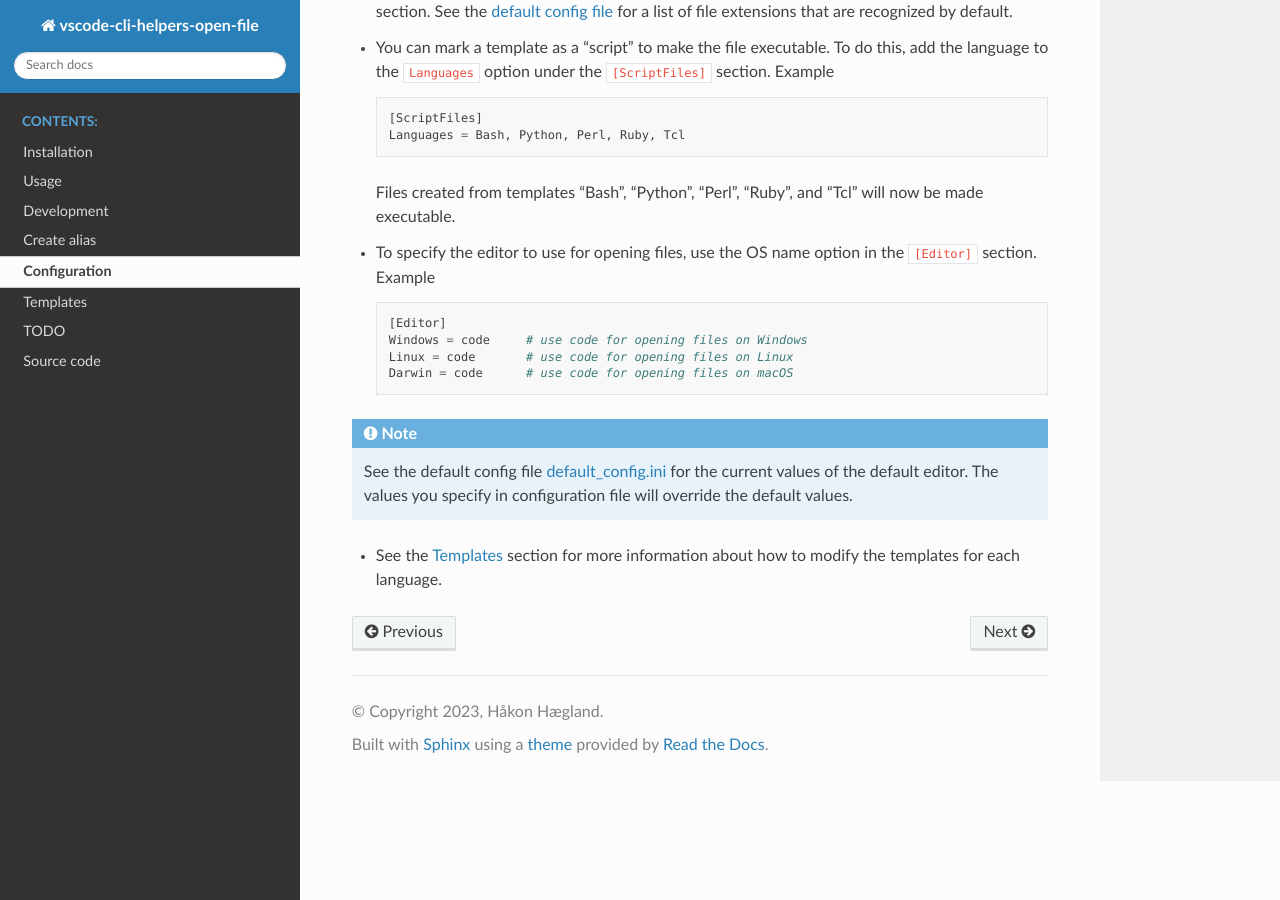
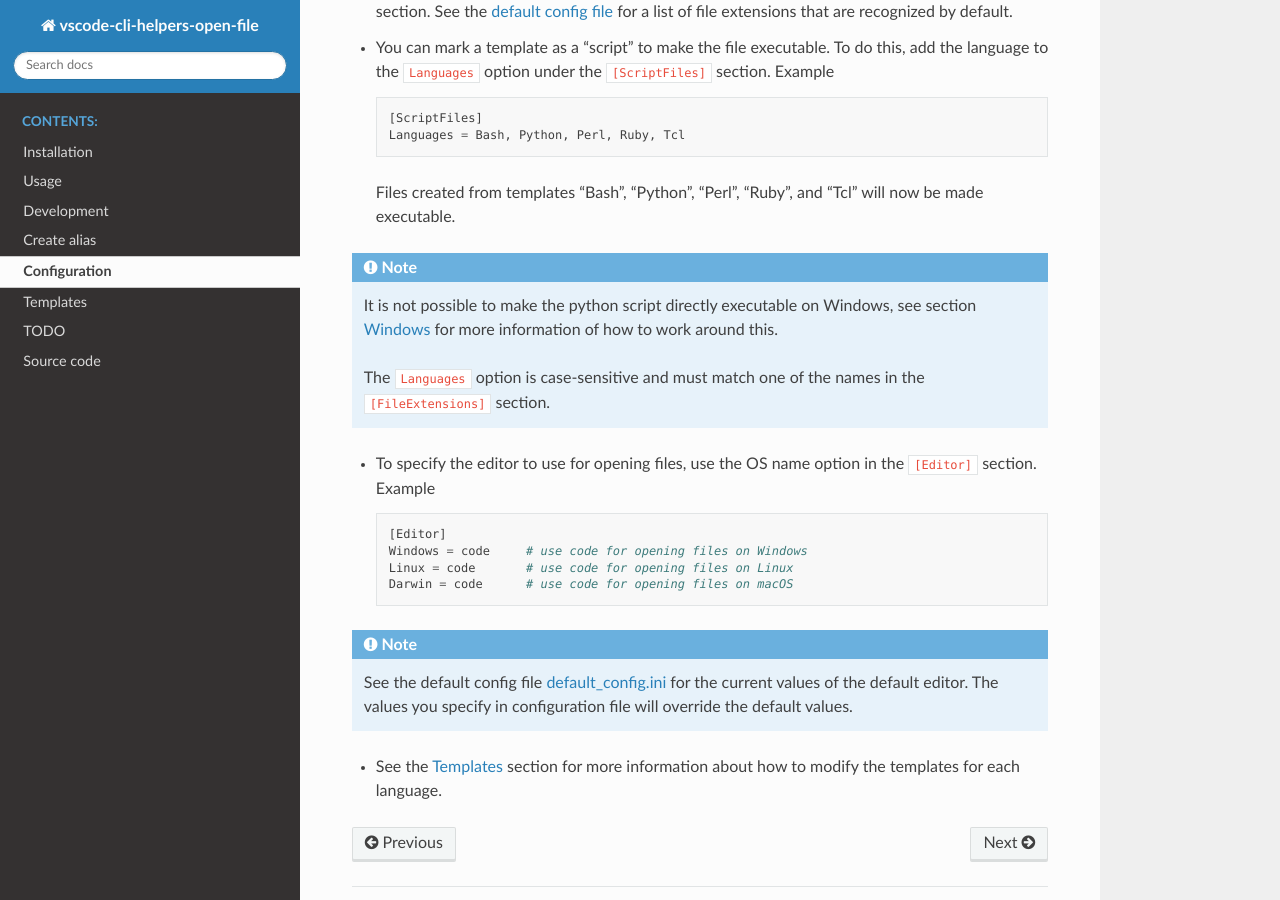
Before and after one commit to hakonhagland/vscode-cli-helpers-open-file, a Sphinx documentation site: the page built from docs/configuration.rst, in a window 1280 px wide and 900 px high, scrolled down 602 px. Built offline with Sphinx 7.4.7 and the Read the Docs theme 2.0.0, drawn with Linux system fonts in a browser that asks for light colours.

Commit message:
Updated doc for Windows

```diff
--- a/docs/configuration.rst
+++ b/docs/configuration.rst
@@ -33,6 +33,13 @@ in the Python standard library.
   Files created from templates "Bash", "Python", "Perl", "Ruby", and "Tcl" will now be made
   executable.
 
+.. note::
+    It is not possible to make the python script directly executable on Windows, see
+    section :doc:`windows` for more information of how to work around this.
+
+    The ``Languages`` option is case-sensitive and must match one of the names in the
+    ``[FileExtensions]`` section.
+
 * To specify the editor to use for opening files, use the OS name option in the
   ``[Editor]`` section. Example ::
 
```
Also changed, not shown: docs/windows.rst (added, +20 -0 lines).
